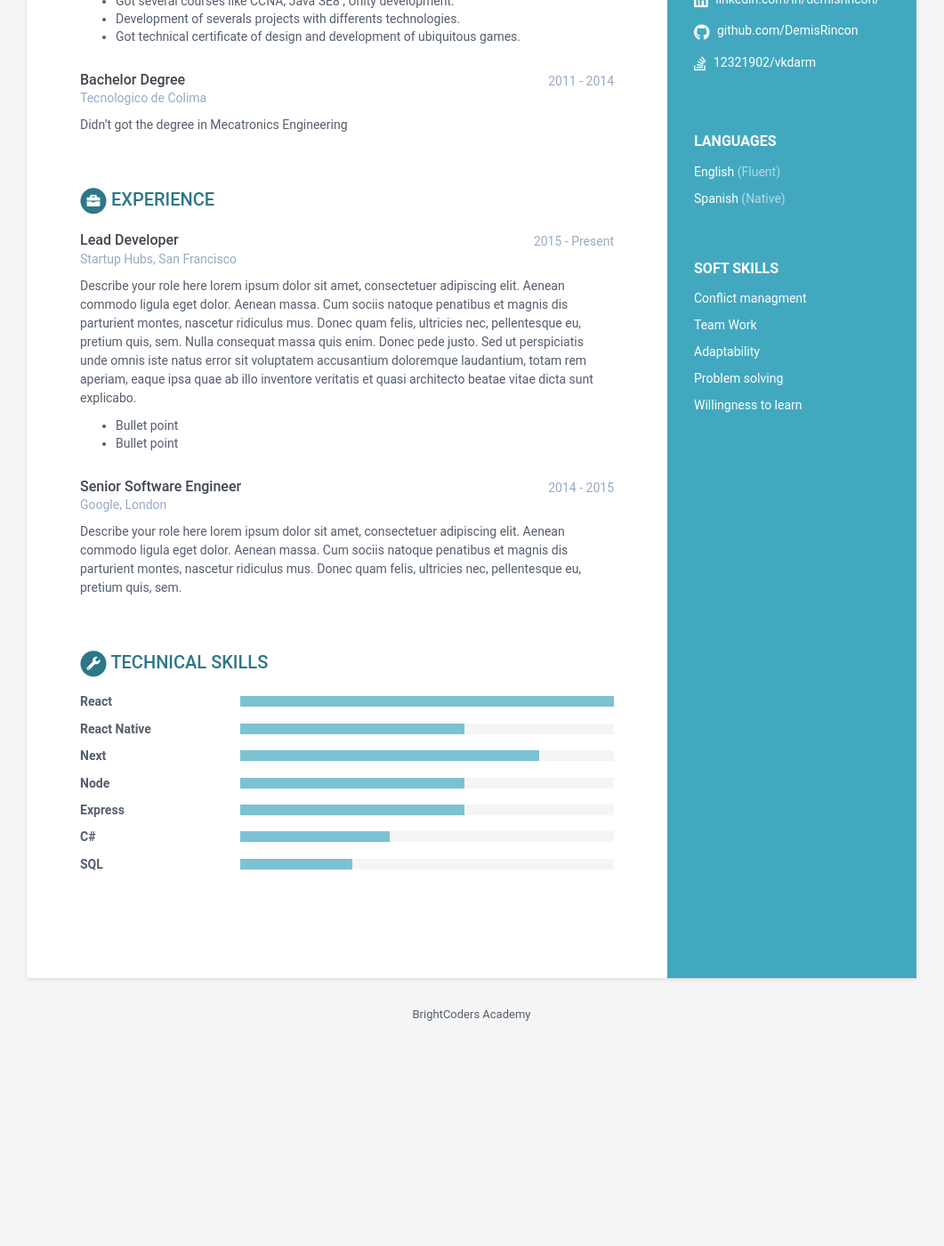
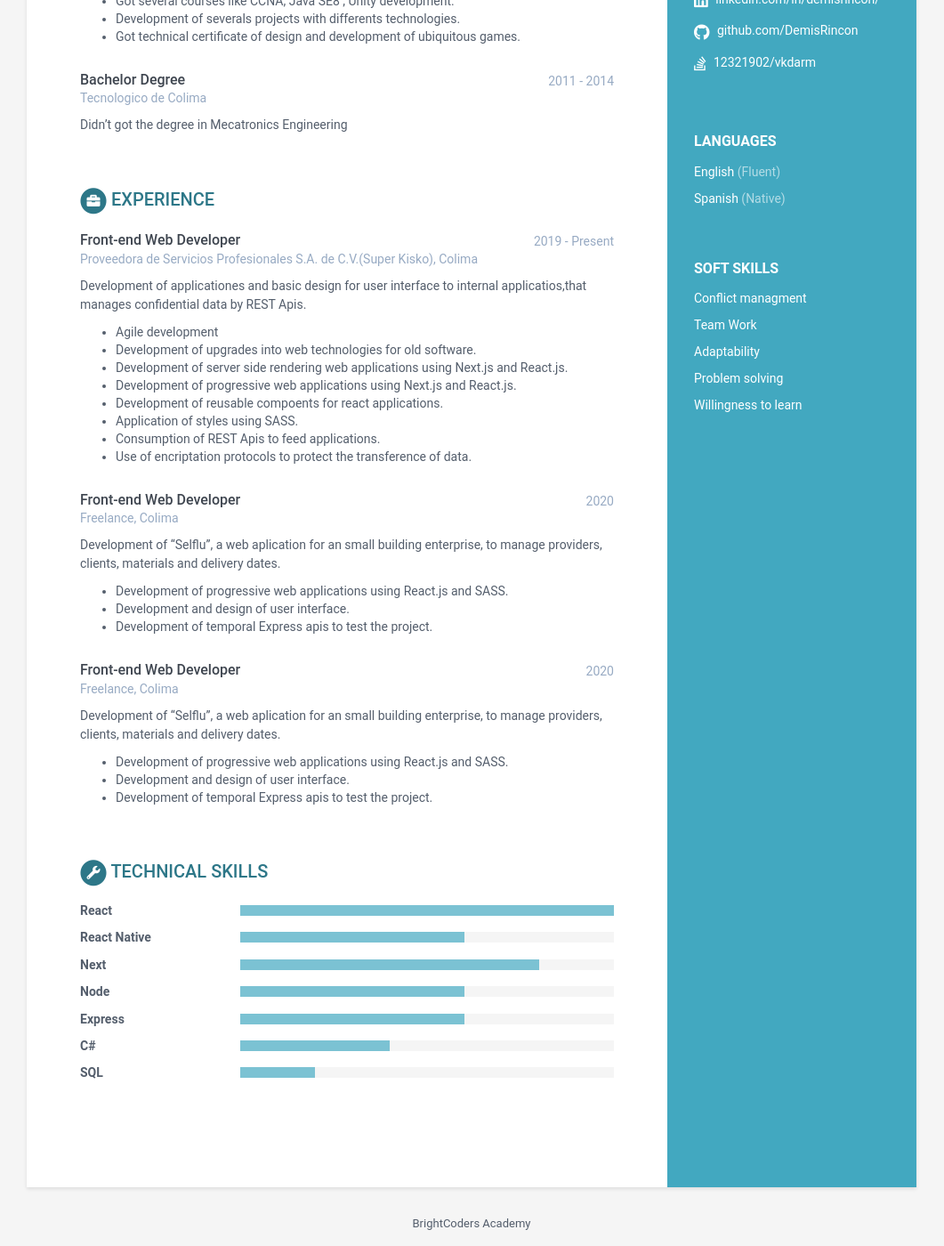
Before and after one commit to BC-MAR-21-RN/kata-resume-DemisRincon, a Jekyll site: the page built from index.html, in a window 1280 px wide and 1400 px high, scrolled down 485 px. Shown: the whole window at 89% size, without its empty margins (110-1171 px from the left). Built offline with Jekyll 4.4.1, drawn with Linux system fonts in a browser that asks for light colours; before the commit the page ends 1666 px from its top, so only the background shows below that.

Commit message:
experience

```diff
--- a/_data/data.yml
+++ b/_data/data.yml
@@ -77,32 +77,37 @@ educationcomplete:
 
 # Registra aquí tu experiencia. Agrega o elimina según sea necesario
 experiences:
-  - role: Lead Developer
-    time: 2015 - Present
-    company: Startup Hubs, San Francisco
+  - role: Front-end Web Developer
+    time: 2019 - Present
+    company: Proveedora de Servicios Profesionales S.A. de C.V.(Super Kisko), Colima
     details: |
-      Describe your role here lorem ipsum dolor sit amet, consectetuer
-      adipiscing elit. Aenean commodo ligula eget dolor. Aenean massa.
-      Cum sociis natoque penatibus et magnis dis parturient montes,
-      nascetur ridiculus mus. Donec quam felis, ultricies nec,
-      pellentesque eu, pretium quis, sem. Nulla consequat massa quis
-      enim. Donec pede justo. Sed ut perspiciatis unde omnis iste natus
-      error sit voluptatem accusantium doloremque laudantium, totam rem
-      aperiam, eaque ipsa quae ab illo inventore veritatis et quasi
-      architecto beatae vitae dicta sunt explicabo.
-        - Bullet point
-        - Bullet point
+      Development of applicationes and basic design for user interface to internal applicatios,that manages confidential data by REST Apis.
+        - Agile development
+        - Development of upgrades into web technologies for old software.
+        - Development of server side rendering web applications using Next.js and React.js.
+        - Development of progressive web applications using Next.js and React.js.
+        - Development of reusable compoents for react applications.
+        - Application of styles using SASS.
+        - Consumption of REST Apis to feed applications.
+        - Use of encriptation protocols to protect the transference of data.
 
-  - role: Senior Software Engineer
-    time: 2014 - 2015
-    company: Google, London
+  - role: Front-end Web Developer
+    time: 2020
+    company: Freelance, Colima
     details: |
-      Describe your role here lorem ipsum dolor sit amet, consectetuer
-      adipiscing elit. Aenean commodo ligula eget dolor. Aenean massa.
-      Cum sociis natoque penatibus et magnis dis parturient montes,
-      nascetur ridiculus mus. Donec quam felis, ultricies nec,
-      pellentesque eu, pretium quis, sem.
+      Development of "Selflu", a web aplication for an small building enterprise, to manage providers, clients, materials and delivery dates.
+        - Development of progressive web applications using React.js and SASS.
+        - Development and design of user interface.
+        - Development of temporal Express apis to test the project.
 
+  - role: Front-end Web Developer
+    time: 2020
+    company: Freelance, Colima
+    details: |
+      Development of "Selflu", a web aplication for an small building enterprise, to manage providers, clients, materials and delivery dates.
+        - Development of progressive web applications using React.js and SASS.
+        - Development and design of user interface.
+        - Development of temporal Express apis to test the project.
 # Registra aquí tus habilidades técnicas, para level utiliza:
 # 20% para Novice
 # 40% para Advanced beginner
@@ -132,7 +137,7 @@ skills:
       level: 40%
 
     - name: SQL
-      level: 30%
+      level: 20%
 # NO MODIFICAR
 footer: >
   BrightCoders Academy
```
